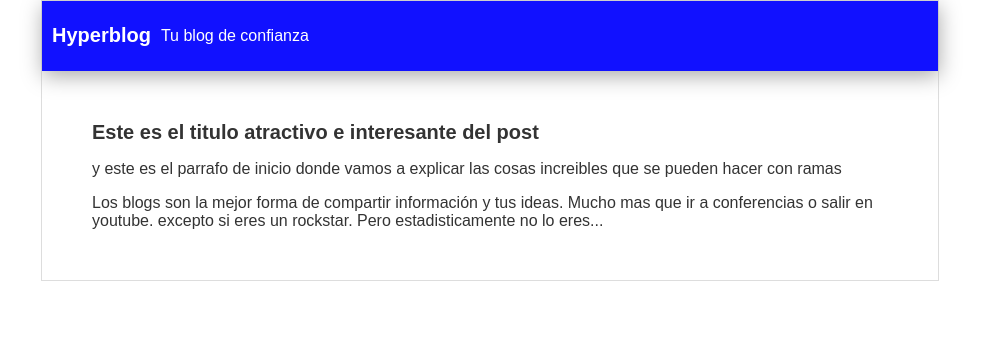
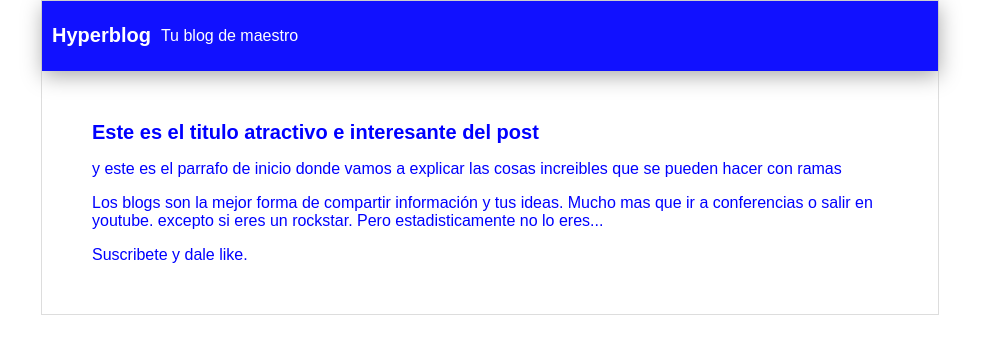
Before and after one commit to jimmyalexander/hyperBl, a website: page src/index.html in a window 1280 px wide. Shown: the whole page, without its empty margins (150-1131 px from the left). Drawn offline with Linux system fonts and the light colour scheme.

Commit message:
Agregue suscripcion, cambie lacabecera maestra y puse todo azul.

```diff
--- a/src/css/estilos.css
+++ b/src/css/estilos.css
@@ -1,5 +1,5 @@
 body{
-  color: #333;
+  color: blue;
   text-align: center;
   font-family: "Arial";
   font-size: 16px;
--- a/src/index.html
+++ b/src/index.html
@@ -10,7 +10,7 @@
 <body>
   <div id="container">
     <div id="cabecera">
-      <h1>Hyperblog</h1> <p>Tu blog de confianza</p>
+      <h1>Hyperblog</h1> <p>Tu blog de maestro</p>
     </div>
     <div id="post">
       <h1>
@@ -28,6 +28,7 @@
         Mucho mas que ir a conferencias o salir  en youtube. excepto
         si eres un rockstar. Pero estadisticamente no lo eres...
       </p>
+      <p>Suscribete y dale like.</p>
     </div>
   </div>
   <script src="index.js"></script>
```
